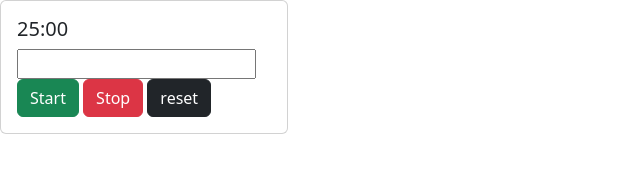
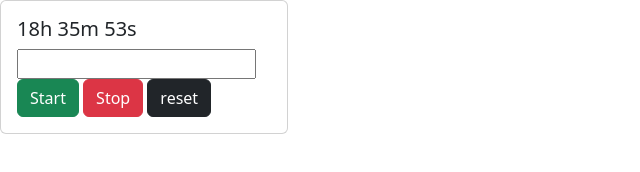
Before and after one commit to SCP-714/producitivity-timer, a plain HTML site: page index.html in a window 1280 px wide. Shown: the full height of the page, 0-640 px from the left. Drawn offline with nearby package versions, Linux system fonts and the light colour scheme.

Commit message:
productivity timer

```diff
--- a/index.html
+++ b/index.html
@@ -12,7 +12,7 @@
 <body>
     <div class="card" style="width: 18rem;">
         <div class="card-body">
-            <h5 class="card-title">25:00</h5>
+            <h5 class="card-title" id="timer"></h5>
             <input>
             <a href="#" class="btn btn-success">Start</a>
             <a href="#" class="btn btn-danger">Stop</a>
--- a/timer.js
+++ b/timer.js
@@ -15,7 +15,7 @@ var x = setInterval(function() {
     var seconds = Math.floor((distance % (1000 * 60)) / 1000);
 
     // Display the result in the element with id="demo"
-    document.getElementById('demo').innerHTML =hours + 'h '
+    document.getElementById('timer').innerHTML =hours + 'h '
   + minutes + 'm ' + seconds + 's ';
 
     // If the count down is finished, write some text
```
